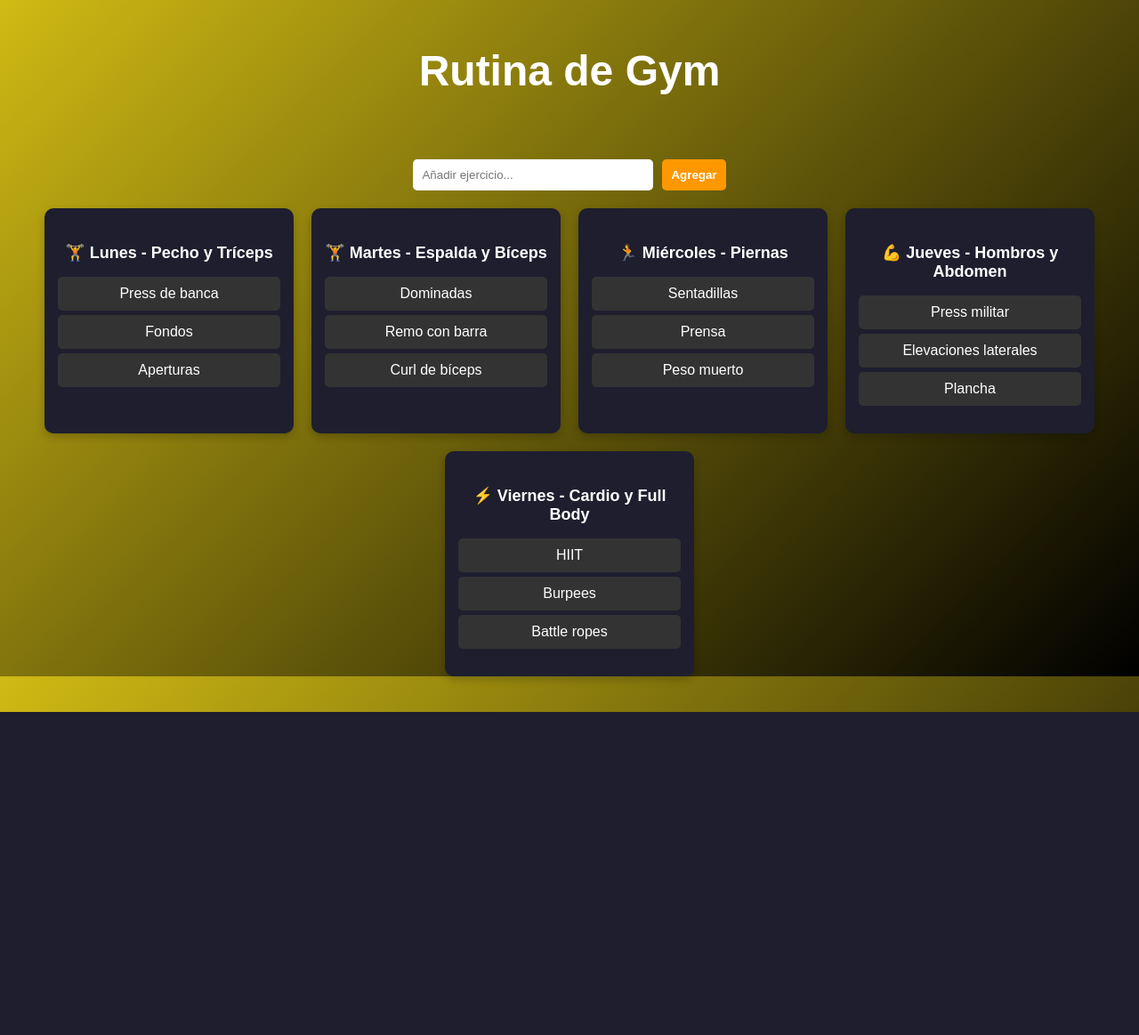
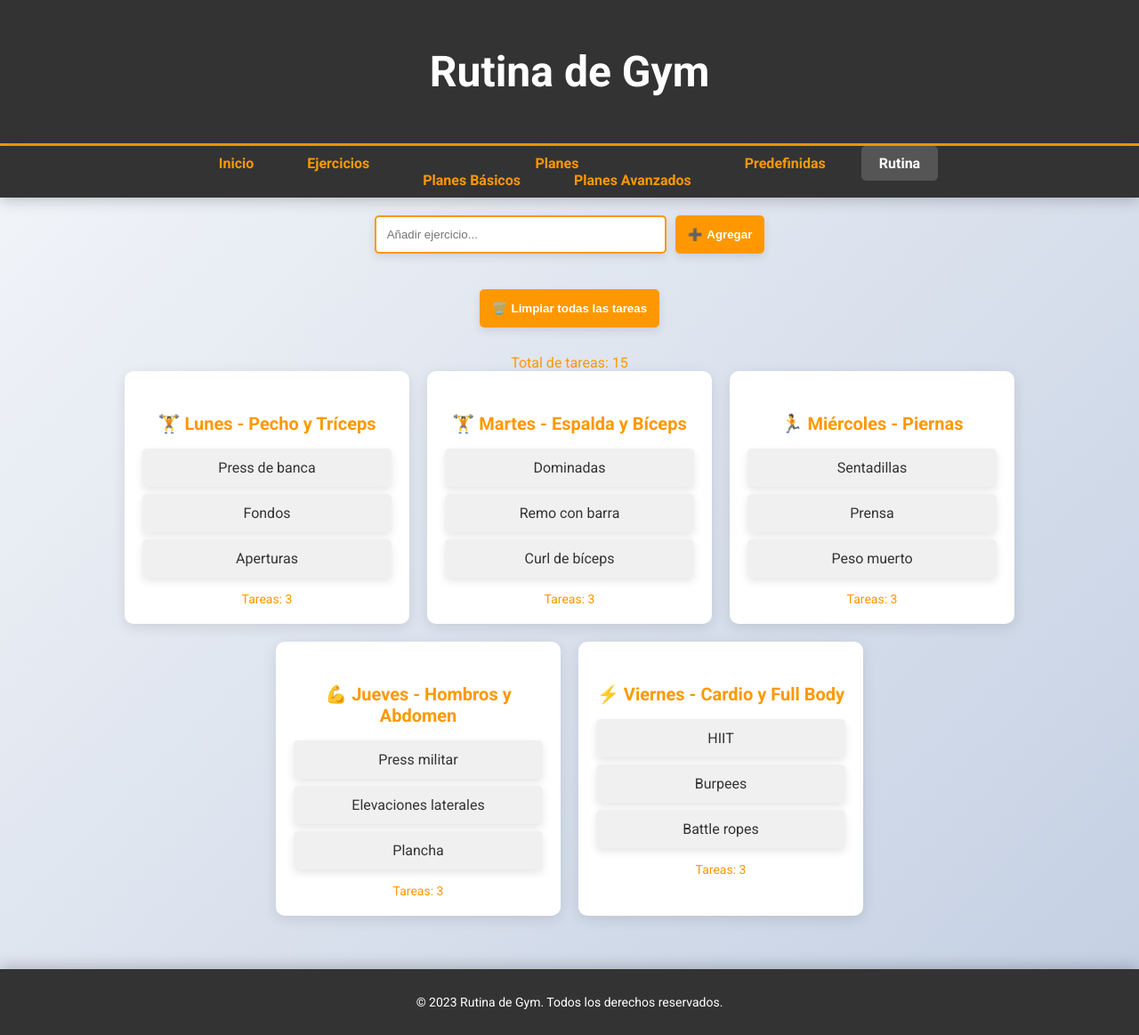
Before and after one commit to Ftalejo69/Calorifit, a PHP site: page /gyms/html/tyyga.html in a window 1280 px wide. Shown: the whole page at 89% size. Before the commit the page ends 800 px from the top, so only its background shows below. Run offline with PHP 8.4, Linux system fonts and the light colour scheme.

Commit message:
tygaa/actualizacion

```diff
--- a/css/tyyga.css
+++ b/css/tyyga.css
@@ -1,40 +1,77 @@
 body {
-    font-family: Arial, sans-serif;
-    background: linear-gradient(135deg, #d0ba14, #000000);
-    color: white;
+    font-family: 'Roboto', sans-serif; /* Cambiar a una fuente más elegante */
+    background: linear-gradient(135deg, #f5f7fa, #c3cfe2); /* Fondo más sutil y elegante */
+    color: #333; /* Color de texto más suave */
     text-align: center;
     margin: 0;
     padding: 0;
+    min-height: 100vh;
+    display: flex;
+    flex-direction: column;
 }
 
 header {
     padding: 20px;
     font-size: 24px;
     font-weight: bold;
+    background-color: #333;
+    color: #fff;
+    box-shadow: 0px 4px 15px rgba(0, 0, 0, 0.2);
+    border-bottom: 3px solid #ff9800;
 }
 
 .add-task-container {
     display: flex;
     justify-content: center;
     margin: 20px 0;
+    gap: 10px;
 }
 
 .add-task-container input {
-    padding: 10px;
-    width: 250px;
-    border: none;
+    padding: 12px;
+    width: 300px;
+    border: 2px solid #ff9800;
     border-radius: 5px;
+    background-color: #fff;
+    color: #333;
+    box-shadow: 0px 4px 10px rgba(0, 0, 0, 0.1);
+    transition: border-color 0.3s;
+}
+
+.add-task-container input:focus {
+    border-color: #e68900;
 }
 
 .add-task-container button {
-    padding: 10px;
-    margin-left: 10px;
+    padding: 12px;
     background-color: #ff9800;
-    border: none;
+    border: 2px solid #ff9800;
     color: white;
     cursor: pointer;
     border-radius: 5px;
     font-weight: bold;
+    transition: background-color 0.3s, transform 0.3s;
+    box-shadow: 0px 4px 10px rgba(0, 0, 0, 0.1);
+}
+
+.add-task-container button:hover {
+    background-color: #e68900;
+    transform: scale(1.05);
+}
+
+.add-task-container button::before,
+.clear-tasks-container button::before {
+    content: '➕'; /* Icono de agregar */
+    margin-right: 5px;
+}
+
+.clear-tasks-container button::before {
+    content: '🗑️'; /* Icono de limpiar */
+}
+
+.add-task-container button.loading::before {
+    content: '⏳'; /* Icono de carga */
+    animation: spin 1s linear infinite;
 }
 
 .columns {
@@ -42,19 +79,27 @@ header {
     flex-wrap: wrap;
     justify-content: center;
     gap: 20px;
+    padding-bottom: 60px;
 }
 
 .column {
-    background-color: #1e1e2f;
-    padding: 15px;
+    background-color: #fff;
+    padding: 20px;
     border-radius: 10px;
-    width: 250px;
-    box-shadow: 0px 4px 10px rgba(0, 0, 0, 0.2);
+    width: 280px;
+    box-shadow: 0px 4px 15px rgba(0, 0, 0, 0.1);
+    transition: transform 0.3s;
+}
+
+.column:hover {
+    transform: translateY(-5px);
+    box-shadow: 0px 8px 20px rgba(0, 0, 0, 0.2);
 }
 
 h4 {
-    margin-bottom: 10px;
-    font-size: 18px;
+    margin-bottom: 15px;
+    font-size: 20px;
+    color: #ff9800;
 }
 
 .task-list {
@@ -63,10 +108,18 @@ h4 {
 }
 
 .task {
-    background-color: #333;
-    padding: 10px;
-    margin: 5px 0;
+    background-color: #f0f0f0;
+    padding: 12px;
+    margin: 8px 0;
     border-radius: 5px;
+    transition: background-color 0.3s, transform 0.3s;
+    animation: fadeIn 0.5s;
+    box-shadow: 0px 4px 10px rgba(0, 0, 0, 0.1);
+}
+
+.task:hover {
+    background-color: #e0e0e0;
+    transform: translateX(5px);
 }
 
 .task.hide {
@@ -75,7 +128,11 @@ h4 {
 
 .task.dragging {
     opacity: 0.5;
-    background-color: #555;
+    background-color: #e0e0e0;
+}
+
+.task.removing {
+    animation: fadeOut 0.5s;
 }
 
 .visually-hidden {
@@ -88,3 +145,161 @@ h4 {
     clip: rect(0, 0, 0, 0);
     border: 0;
 }
+
+nav {
+    background-color: #333;
+    padding: 10px 0;
+    box-shadow: 0px 4px 15px rgba(0, 0, 0, 0.2);
+}
+
+nav ul {
+    list-style-type: none;
+    margin: 0;
+    padding: 0;
+    display: flex;
+    justify-content: center;
+    gap: 20px; /* Aumentar el espacio entre los elementos del menú */
+}
+
+nav ul li {
+    display: inline;
+}
+
+nav ul li a {
+    color: #ff9800;
+    text-decoration: none;
+    font-weight: bold;
+    padding: 10px 20px; /* Aumentar el relleno para hacer los enlaces más grandes */
+    border-radius: 5px;
+    transition: background-color 0.3s, color 0.3s; /* Añadir transición para el color */
+}
+
+nav ul li a.active {
+    background-color: #555; /* Color de fondo para el enlace activo */
+    color: #fff; /* Color de texto para el enlace activo */
+}
+
+nav ul li a:hover {
+    background-color: #444;
+    color: #fff; /* Cambiar el color del texto al pasar el ratón */
+}
+
+footer {
+    background-color: #333;
+    color: #fff;
+    text-align: center;
+    padding: 15px 0;
+    position: relative;
+    width: 100%;
+    font-size: 14px;
+    box-shadow: 0px -4px 15px rgba(0, 0, 0, 0.2);
+    margin-top: auto;
+}
+
+.clear-tasks-container {
+    display: flex;
+    justify-content: center;
+    margin: 20px 0;
+}
+
+.clear-tasks-container button {
+    padding: 12px;
+    background-color: #ff9800;
+    border: 2px solid #ff9800;
+    color: white;
+    cursor: pointer;
+    border-radius: 5px;
+    font-weight: bold;
+    transition: background-color 0.3s, transform 0.3s;
+    box-shadow: 0px 4px 10px rgba(0, 0, 0, 0.1);
+}
+
+.clear-tasks-container button:hover {
+    background-color: #e68900;
+    transform: scale(1.05);
+}
+
+.total-task-counter {
+    font-size: 16px;
+    color: #ff9800;
+    margin-top: 10px;
+    text-align: center;
+}
+
+/* Estilos para el modal */
+.modal {
+    display: none;
+    position: fixed;
+    z-index: 1;
+    left: 0;
+    top: 0;
+    width: 100%;
+    height: 100%;
+    overflow: auto;
+    background-color: rgba(0, 0, 0, 0.5);
+}
+
+.modal-content {
+    background-color: #fff;
+    margin: 15% auto;
+    padding: 20px;
+    border: 1px solid #888;
+    width: 80%;
+    max-width: 400px;
+    border-radius: 10px;
+    text-align: center;
+    box-shadow: 0px 4px 15px rgba(0, 0, 0, 0.2);
+}
+
+.modal-content button {
+    padding: 12px 20px;
+    margin: 10px;
+    border: none;
+    border-radius: 5px;
+    cursor: pointer;
+    font-weight: bold;
+    transition: background-color 0.3s, transform 0.3s;
+}
+
+.modal-content .confirm {
+    background-color: #ff9800;
+    color: white;
+}
+
+.modal-content .confirm:hover {
+    background-color: #e68900;
+    transform: scale(1.05);
+}
+
+.modal-content .cancel {
+    background-color: #444;
+    color: white;
+}
+
+.modal-content .cancel:hover {
+    background-color: #555;
+    transform: scale(1.05);
+}
+
+/* Animaciones */
+@keyframes fadeIn {
+    from { opacity: 0; }
+    to { opacity: 1; }
+}
+
+@keyframes fadeOut {
+    from { opacity: 1; }
+    to { opacity: 0; }
+}
+
+@keyframes spin {
+    from { transform: rotate(0deg); }
+    to { transform: rotate(360deg); }
+}
+
+/* Contador de tareas */
+.task-counter {
+    font-size: 14px;
+    color: #ff9800;
+    margin-top: 10px;
+}
--- a/html/tyyga.html
+++ b/html/tyyga.html
@@ -4,6 +4,7 @@
     <meta charset="UTF-8">
     <meta name="viewport" content="width=device-width, initial-scale=1.0">
     <title>Rutina de Gym</title>
+    <link href="https://fonts.googleapis.com/css2?family=Roboto:wght@400;700&display=swap" rel="stylesheet">
     <link rel="stylesheet" href="../css/tyyga.css">
     <script defer src="../js/tyyga.js"></script>
 </head>
@@ -12,12 +13,36 @@
         <h1>Rutina de Gym</h1>
     </header>
 
+    <nav>
+        <ul>
+            <li><a href="inicio.php">Inicio</a></li>
+            <li><a href="ejercicios.php">Ejercicios</a></li>
+            <li>
+                <a href="planes.php">Planes</a>
+                <ul class="submenu">
+                    <li><a href="planes_basicos.php">Planes Básicos</a></li>
+                    <li><a href="planes_avanzados.php">Planes Avanzados</a></li>
+                </ul>
+            </li>
+            <li><a href="predefinidas.php">Predefinidas</a></li>
+            <li><a href="tyyga.html" class="active">Rutina</a></li>
+        </ul>
+    </nav>
+
     <!-- Contenedor para agregar nuevas tareas -->
     <div class="add-task-container">
         <label for="taskInput" class="visually-hidden">Añadir ejercicio</label>
         <input type="text" id="taskInput" placeholder="Añadir ejercicio...">
         <button id="addTaskBtn">Agregar</button>
     </div>
+
+    <!-- Contenedor para limpiar todas las tareas -->
+    <div class="clear-tasks-container">
+        <button id="clearTasksBtn">Limpiar todas las tareas</button>
+    </div>
+
+    <!-- Contador total de tareas -->
+    <div id="totalTaskCounter" class="total-task-counter">Total de tareas: 0</div>
 
     <!-- Contenedor principal de columnas -->
     <div class="columns">
@@ -67,5 +92,18 @@
             </ul>
         </div>
     </div>
+
+    <!-- Modal para confirmar eliminación -->
+    <div id="deleteModal" class="modal">
+        <div class="modal-content">
+            <p>¿Estás seguro de que deseas eliminar esta tarea?</p>
+            <button id="confirmDelete" class="confirm">Eliminar</button>
+            <button id="cancelDelete" class="cancel">Cancelar</button>
+        </div>
+    </div>
+
+    <footer>
+        <p>&copy; 2023 Rutina de Gym. Todos los derechos reservados.</p>
+    </footer>
 </body>
 </html>
```
Also changed, not shown: js/tyyga.js (+71 -1 lines).
